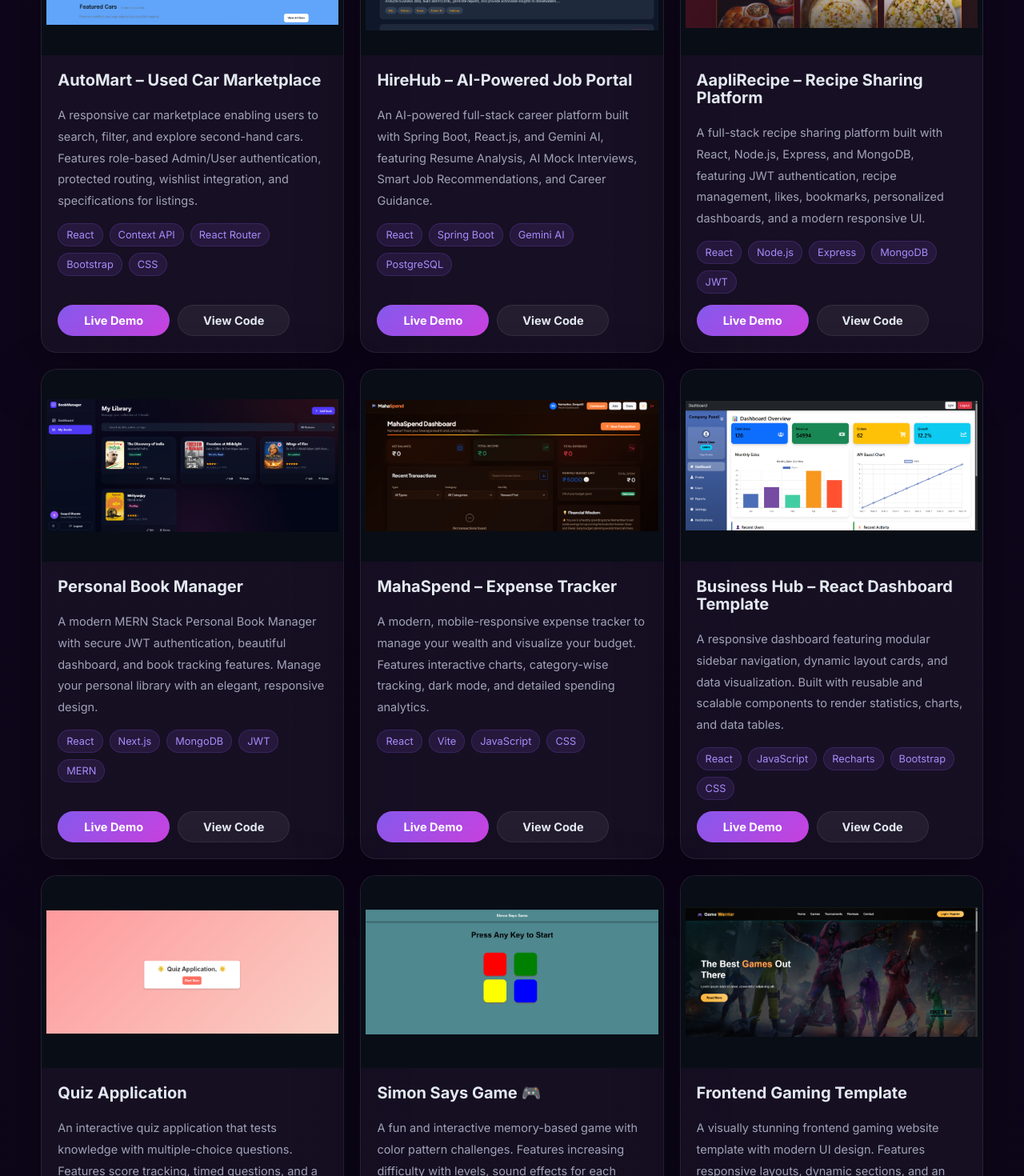
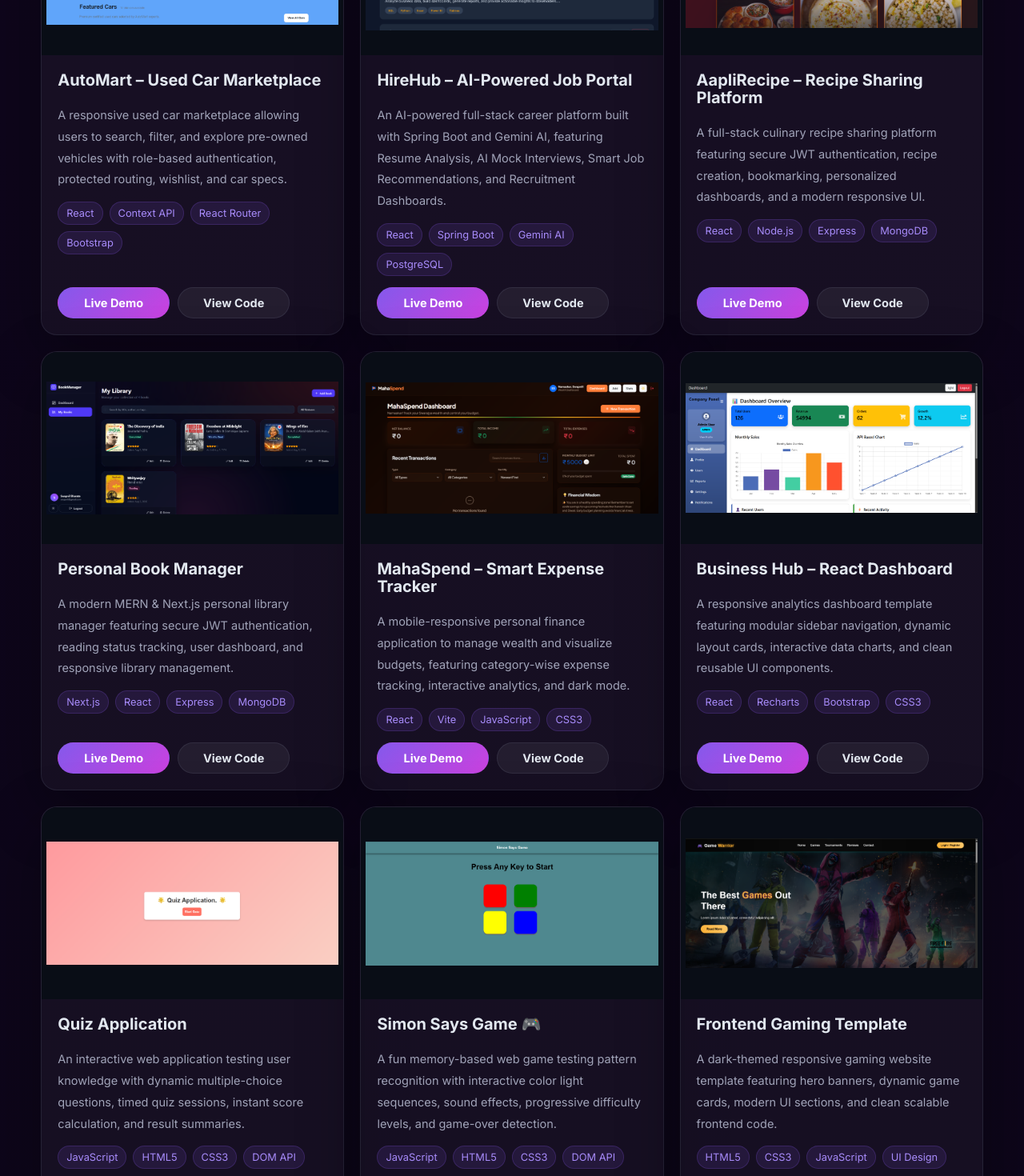
Before and after one commit to swapnilbharate/Swapnil-Portfolio, a React (Vite) app: page / in a window 1280 px wide. Shown: the part 2760-4230 px from the top of the page at 80% size. Built offline with nearby package versions, Linux system fonts and the light colour scheme.

Commit message:
style: standardize project descriptions, titles, and tech stack tags for consistent grid pattern

```diff
--- a/src/components/Projects.jsx
+++ b/src/components/Projects.jsx
@@ -13,15 +13,15 @@ function Projects() {
     {
       img: automart,
       title: "AutoMart – Used Car Marketplace",
-      desc: "A responsive car marketplace enabling users to search, filter, and explore second-hand cars. Features role-based Admin/User authentication, protected routing, wishlist integration, and specifications for listings.",
-      tags: ["React", "Context API", "React Router", "Bootstrap", "CSS"],
+      desc: "A responsive used car marketplace allowing users to search, filter, and explore pre-owned vehicles with role-based authentication, protected routing, wishlist, and car specs.",
+      tags: ["React", "Context API", "React Router", "Bootstrap"],
       live: "https://automart-dryg.onrender.com",
       code: "https://github.com/swapnilbharate/AutoMart",
     },
     {
       img: hirehub,
       title: "HireHub – AI-Powered Job Portal",
-      desc: "An AI-powered full-stack career platform built with Spring Boot, React.js, and Gemini AI, featuring Resume Analysis, AI Mock Interviews, Smart Job Recommendations, and Career Guidance.",
+      desc: "An AI-powered full-stack career platform built with Spring Boot and Gemini AI, featuring Resume Analysis, AI Mock Interviews, Smart Job Recommendations, and Recruitment Dashboards.",
       tags: ["React", "Spring Boot", "Gemini AI", "PostgreSQL"],
       live: "https://hirehub-jobportal96.netlify.app",
       code: "https://github.com/swapnilbharate/Hirehub",
@@ -29,56 +29,56 @@ function Projects() {
     {
       img: aapliRecipe,
       title: "AapliRecipe – Recipe Sharing Platform",
-      desc: "A full-stack recipe sharing platform built with React, Node.js, Express, and MongoDB, featuring JWT authentication, recipe management, likes, bookmarks, personalized dashboards, and a modern responsive UI.",
-      tags: ["React", "Node.js", "Express", "MongoDB", "JWT"],
+      desc: "A full-stack culinary recipe sharing platform featuring secure JWT authentication, recipe creation, bookmarking, personalized dashboards, and a modern responsive UI.",
+      tags: ["React", "Node.js", "Express", "MongoDB"],
       live: "https://recipe-platform-frontend-u9bj.onrender.com",
       code: "https://github.com/swapnilbharate/Recipe-Sharing-Platform",
     },
     {
       img: personalBook,
       title: "Personal Book Manager",
-      desc: "A modern MERN Stack Personal Book Manager with secure JWT authentication, beautiful dashboard, and book tracking features. Manage your personal library with an elegant, responsive design.",
-      tags: ["React", "Next.js", "MongoDB", "JWT", "MERN"],
+      desc: "A modern MERN & Next.js personal library manager featuring secure JWT authentication, reading status tracking, user dashboard, and responsive library management.",
+      tags: ["Next.js", "React", "Express", "MongoDB"],
       live: "https://personal-book-manager-eosin-phi.vercel.app",
       code: "https://github.com/swapnilbharate/Personal-Book-Manager",
     },
     {
       img: mahaSpend,
-      title: "MahaSpend – Expense Tracker",
-      desc: "A modern, mobile-responsive expense tracker to manage your wealth and visualize your budget. Features interactive charts, category-wise tracking, dark mode, and detailed spending analytics.",
-      tags: ["React", "Vite", "JavaScript", "CSS"],
+      title: "MahaSpend – Smart Expense Tracker",
+      desc: "A mobile-responsive personal finance application to manage wealth and visualize budgets, featuring category-wise expense tracking, interactive analytics, and dark mode.",
+      tags: ["React", "Vite", "JavaScript", "CSS3"],
       live: "https://smartexpensetracker-oajs.onrender.com",
       code: "https://github.com/swapnilbharate/SmartExpenseTracker",
     },
     {
       img: dashboardTemplate,
-      title: "Business Hub – React Dashboard Template",
-      desc: "A responsive dashboard featuring modular sidebar navigation, dynamic layout cards, and data visualization. Built with reusable and scalable components to render statistics, charts, and data tables.",
-      tags: ["React", "JavaScript", "Recharts", "Bootstrap", "CSS"],
+      title: "Business Hub – React Dashboard",
+      desc: "A responsive analytics dashboard template featuring modular sidebar navigation, dynamic layout cards, interactive data charts, and clean reusable UI components.",
+      tags: ["React", "Recharts", "Bootstrap", "CSS3"],
       live: "https://react-dashboardtemplate.netlify.app",
       code: "https://github.com/swapnilbharate/React-Dashboard-Template",
     },
     {
       img: quizApp,
       title: "Quiz Application",
-      desc: "An interactive quiz application that tests knowledge with multiple-choice questions. Features score tracking, timed questions, and a results summary at the end.",
-      tags: ["HTML", "CSS", "JavaScript"],
+      desc: "An interactive web application testing user knowledge with dynamic multiple-choice questions, timed quiz sessions, instant score calculation, and result summaries.",
+      tags: ["JavaScript", "HTML5", "CSS3", "DOM API"],
       live: "https://swapnilbharate.github.io/Quiz-Application/",
       code: "https://github.com/swapnilbharate/Quiz-Application",
     },
     {
       img: simonSayGame,
       title: "Simon Says Game 🎮",
-      desc: "A fun and interactive memory-based game with color pattern challenges. Features increasing difficulty with levels, sound effects for each button, game over detection, and restart functionality.",
-      tags: ["HTML", "CSS", "JavaScript", "DOM Manipulation"],
+      desc: "A fun memory-based web game testing pattern recognition with interactive color light sequences, sound effects, progressive difficulty levels, and game-over detection.",
+      tags: ["JavaScript", "HTML5", "CSS3", "DOM API"],
       live: "https://swapnilbharate.github.io/simon-says-game/",
       code: "https://github.com/swapnilbharate/simon-says-game",
     },
     {
       img: gamingTemplate,
       title: "Frontend Gaming Template",
-      desc: "A visually stunning frontend gaming website template with modern UI design. Features responsive layouts, dynamic sections, and an immersive gaming-themed aesthetic built with clean, scalable code.",
-      tags: ["HTML", "CSS", "JavaScript"],
+      desc: "A dark-themed responsive gaming website template featuring hero banners, dynamic game cards, modern UI sections, and clean scalable frontend code.",
+      tags: ["HTML5", "CSS3", "JavaScript", "UI Design"],
       live: "https://frontend-gaming-template.netlify.app",
       code: "https://github.com/swapnilbharate/Frontend-Gaming-Template",
     }
```
